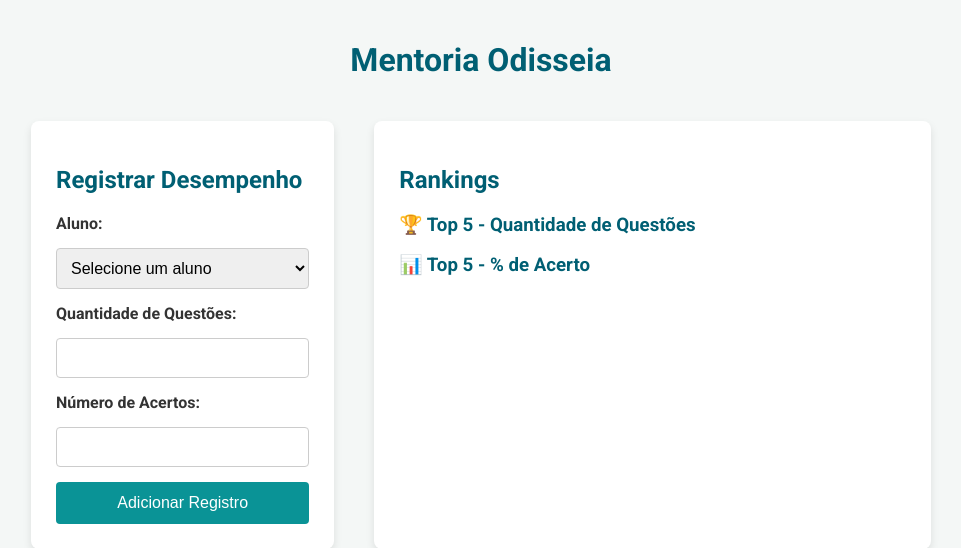
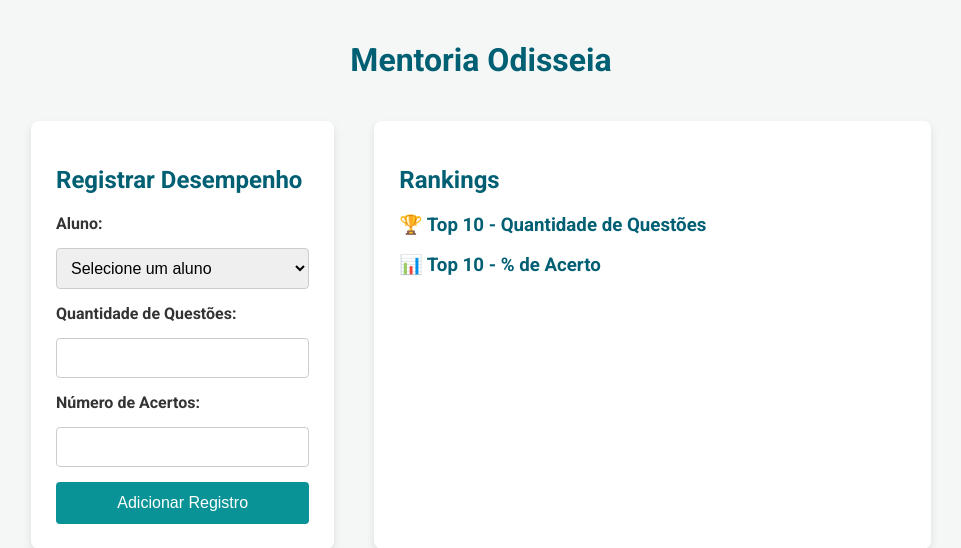
Before and after one commit to jvsouza01/mentoria-odisseia, a Flask app: page / in a window 1280 px wide. Shown: the top 548 px of the page, without its empty margins (159-1120 px from the left). Run offline with Flask 3, Linux system fonts and the light colour scheme; data that the repository does not hold is empty.

Commit message:
html modify

```diff
--- a/templates/index.html
+++ b/templates/index.html
@@ -31,10 +31,10 @@
         <section class="ranking-section">
             <h2>Rankings</h2>
 
-            <h3>🏆 Top 5 - Quantidade de Questões</h3>
+            <h3>🏆 Top 10 - Quantidade de Questões</h3>
             <ol id="ranking-quantidade"></ol>
 
-            <h3>📊 Top 5 - % de Acerto</h3>
+            <h3>📊 Top 10 - % de Acerto</h3>
             <ol id="ranking-percentual"></ol>
         </section>
     </div>
```
